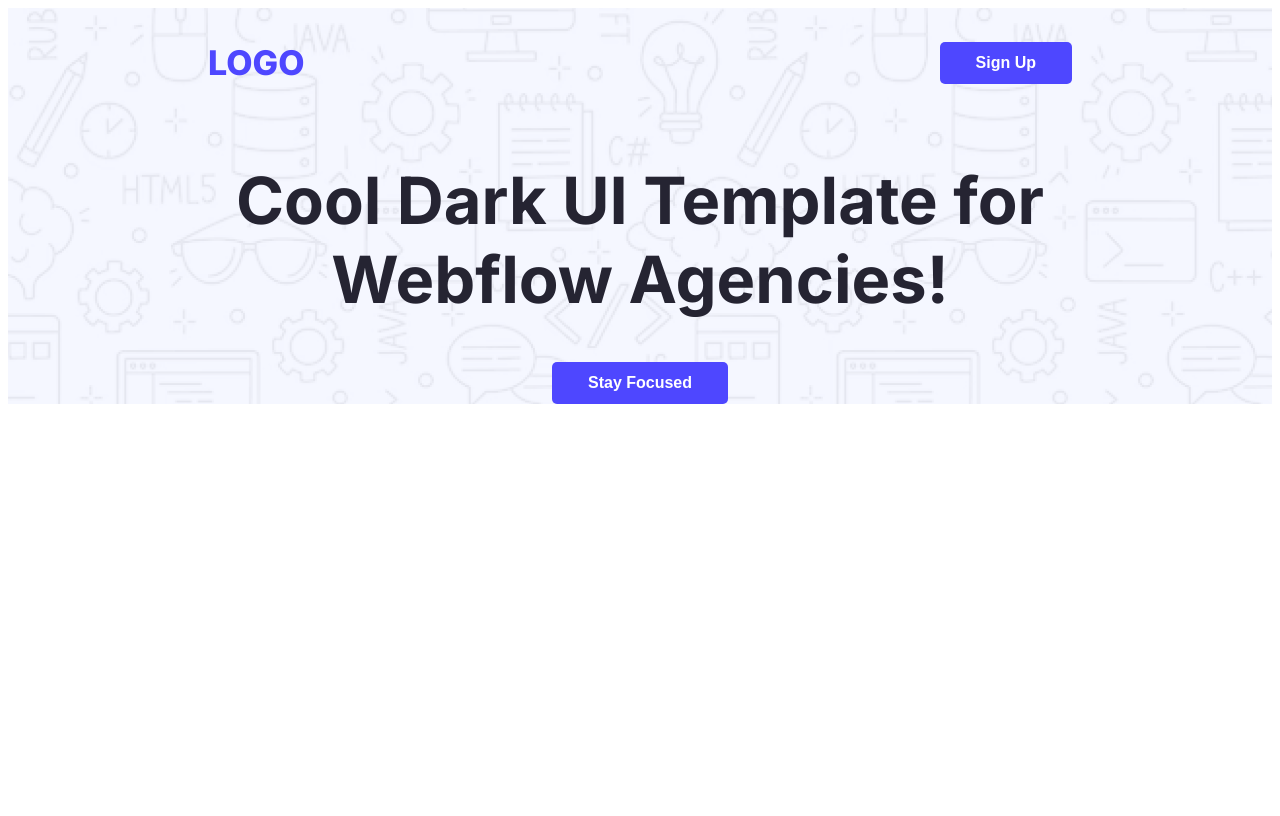
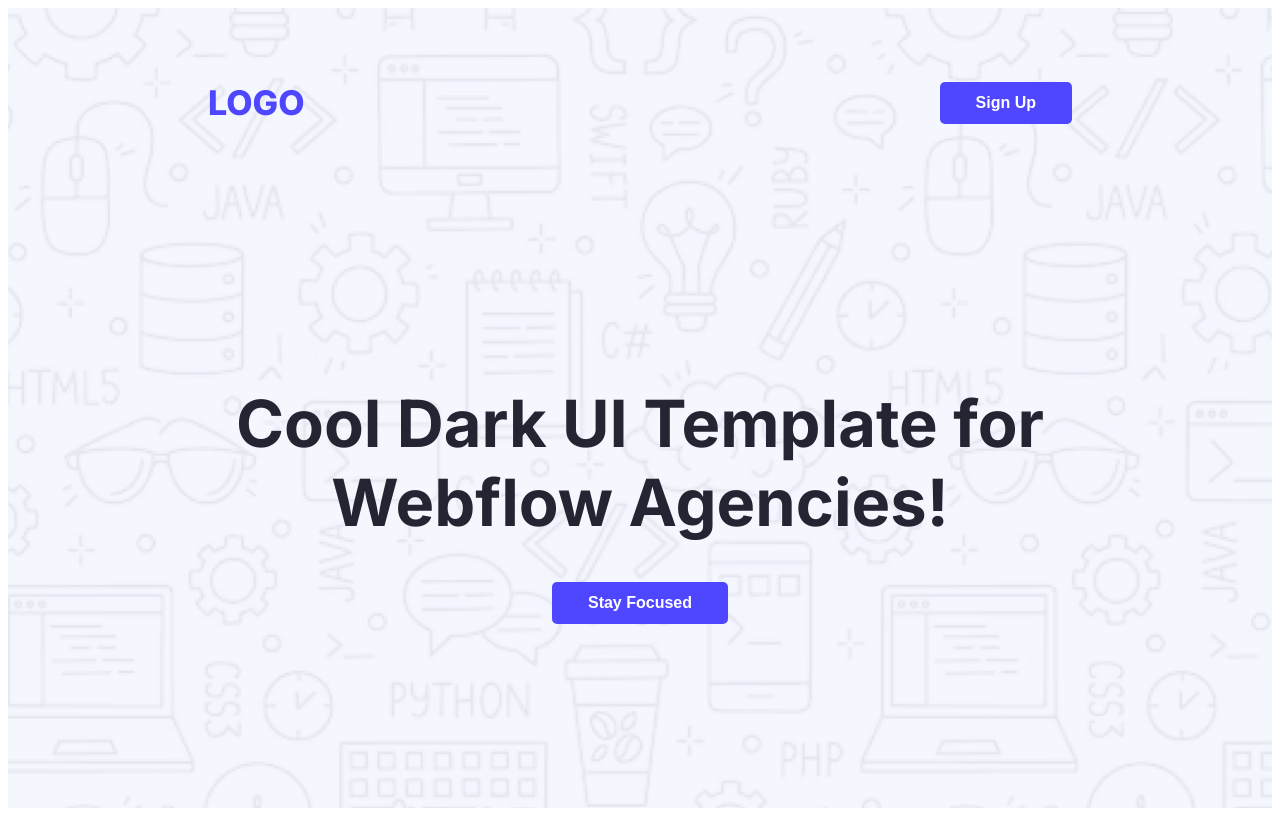
Before and after one commit to mdrifatulhasan/my-first-ass-repo, a plain HTML site: page index.html in a window 1280 px wide. Drawn offline with Linux system fonts and the light colour scheme.

Commit message:
added hero-bg

```diff
--- a/style.css
+++ b/style.css
@@ -1,24 +1,25 @@
-
+/* google fonts */
 .inter-normal {
   font-family: "Inter", sans-serif;
   font-optical-sizing: auto;
   font-style: normal;
 }
 
-/* Navbar Section */
-nav{
+/* navbar section */
+nav {
   display: flex;
   align-items: center;
   justify-content: space-between;
   margin: 0px 200px;
+  padding-top: 40px;
 }
 
 /* shared style */
-.text-primary{
+.text-primary {
   color: #4E47FF;
 }
 
-.btn-primary{
+.btn-primary {
   background-color: #4E47FF;
   font-weight: bold;
   font-size: 16px;
@@ -26,9 +27,10 @@ nav{
   padding: 12px 36px;
   border-radius: 5px;
   border: none;
+  cursor: pointer;
 }
 
-.nav-title{
+.nav-title {
   font-weight: 800;
   font-size: 34px;
 }
@@ -43,19 +45,31 @@ nav li a {
 }
 
 /* banner styles */
-.banner-title{
+.banner-title {
   font-weight: bold;
   font-size: 65px;
   color: #252432;
   text-align: center;
+  margin-bottom: 40px;
 }
 
-.banner-content{
+.banner-content {
   text-align: center;
 }
 
-.hero-bg{
-    background-image: url(Assets/Hero-bg.png);
-    background-repeat: no-repeat;
+.hero-bg {
+  background-image: url('Assets/Hero-bg.png');
+  background-size: cover;
+  background-repeat: repeat;
   background-position: center;
+  min-height: 100vh;
+  display: flex;
+  flex-direction: column;
 }
+
+.banner {
+  flex: 1;
+  display: flex;
+  justify-content: center;
+  align-items: center;
+}
```
Lines whose indentation alone changed are shown as unchanged.
